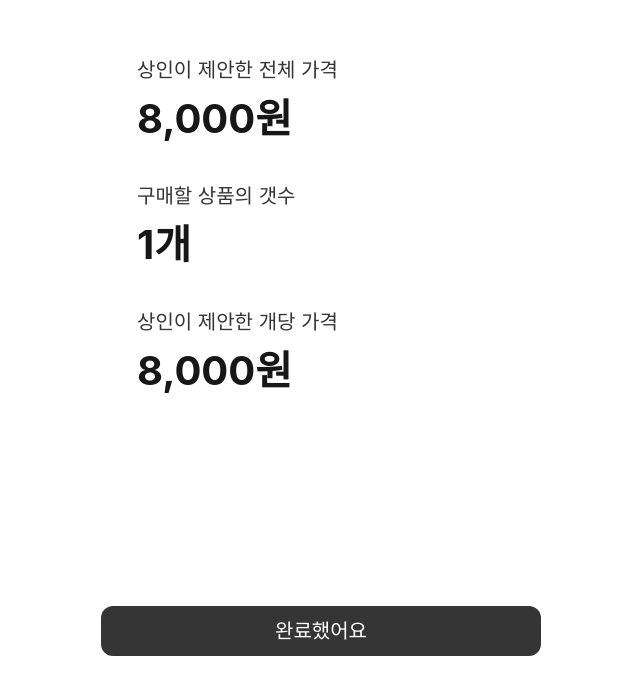
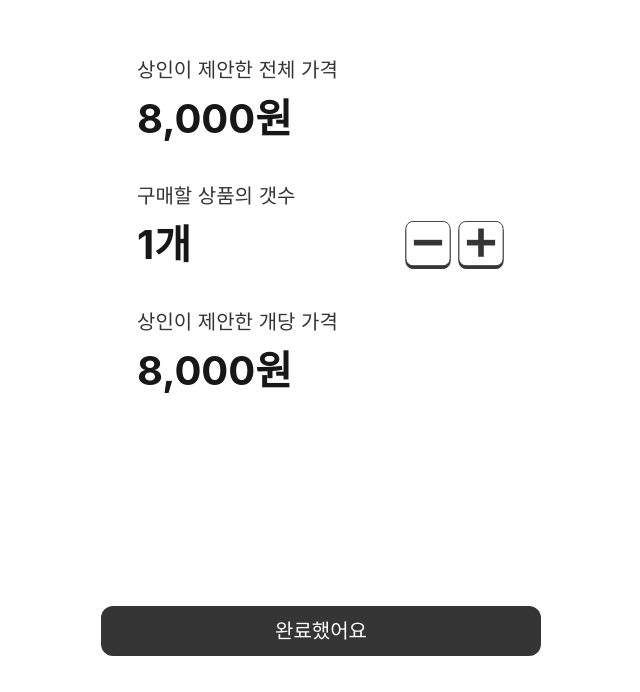
Before and after one commit to BSSM-OCEAN-HACKATON/HONEST-OCEAN.frontend, a Next.js app: page /camera/form in a window 1280 px wide. Shown: the part 108-800 px from the top of the page, without its empty margins (319-959 px from the left). Built offline with nearby package versions, Linux system fonts and the light colour scheme; a web font is replaced by a local one.

Commit message:
fix: QuantityButtons 애니메이션 수정
- opacity-0 클래스 제거하여 버튼이 항상 보이도록 수정
- fadeIn 애니메이션을 globals.css에 추가하여 일관된 애니메이션 적용

```diff
--- a/app/components/shared/QuantityButtons.tsx
+++ b/app/components/shared/QuantityButtons.tsx
@@ -7,7 +7,7 @@ import type { QuantityButtonsProps } from '@/app/types/common'
 const QuantityButtons = ({ onIncrement, onDecrement }: QuantityButtonsProps) => {
   return (
     <div
-      className="flex-row gap-[5px] items-center opacity-0 animate-fade-in"
+      className="flex-row gap-[5px] items-center animate-fade-in"
     >
       <button
         onClick={onDecrement}
--- a/app/globals.css
+++ b/app/globals.css
@@ -174,3 +174,18 @@ input {
   opacity: 0;
   animation: fadeInUp 0.5s ease-out 0.4s forwards;
 }
+
+/* 페이드인 애니메이션 */
+@keyframes fadeIn {
+  from {
+    opacity: 0;
+  }
+  to {
+    opacity: 1;
+  }
+}
+
+.animate-fade-in {
+  opacity: 0;
+  animation: fadeIn 0.5s ease-out forwards;
+}
```
